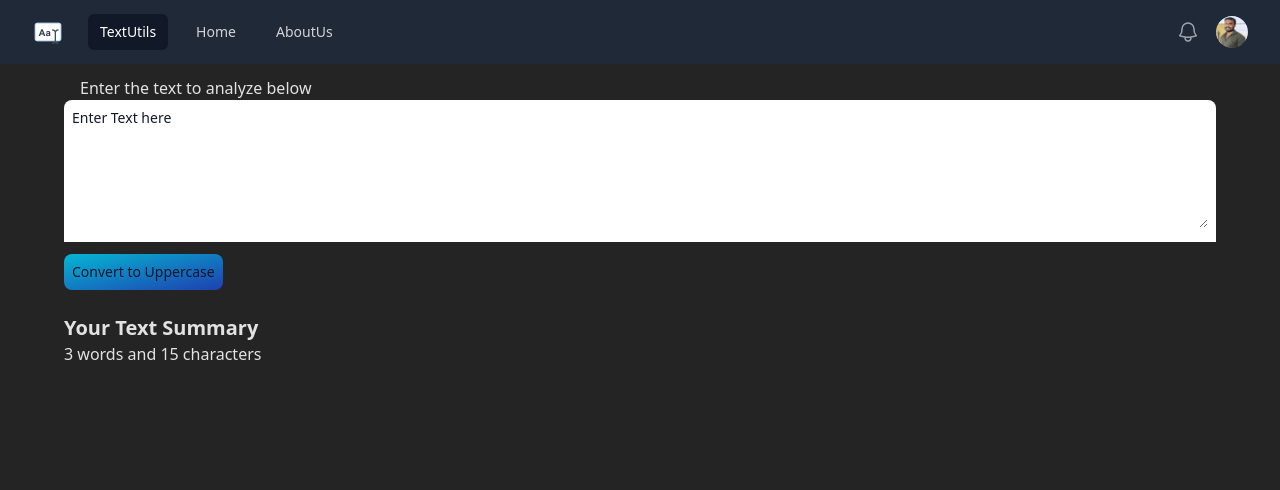
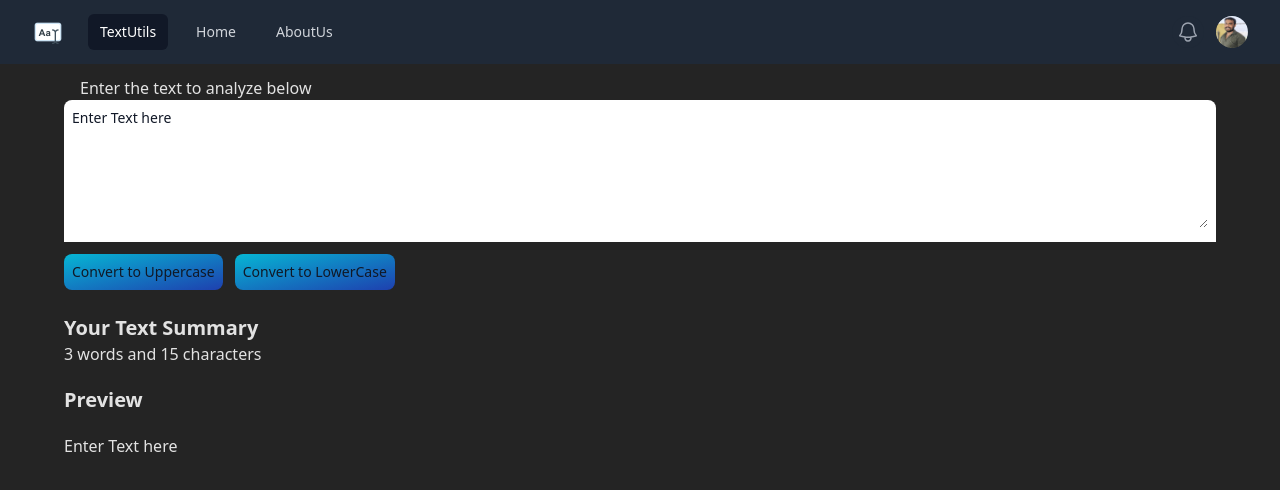
Before and after one commit to shubhamkangune/Text-Utils, a React (Vite) app: page / in a window 1280 px wide. Shown: the top 490 px of the page. Built offline with nearby package versions, Linux system fonts and the light colour scheme.

Commit message:
LowerCase added

```diff
--- a/src/components/TextForm.jsx
+++ b/src/components/TextForm.jsx
@@ -2,11 +2,16 @@ import { useState } from 'react';
 
 
 export default function TextForm(props) {
-
+  // convert to uppercase
   const handleUpClick=()=>{
     // console.log("Uppercase was clicked: " + text);
-    let newText = text.toUpperCase;
+    let newText = text.toUpperCase();
     setText(newText)
+  }
+  // convert to lowercase
+  const handleLoClick=()=>{
+    let newText = text.toLowerCase();
+    setText(newText);
   }
 
   const handleOnChange = (event)=>{
@@ -27,15 +32,25 @@ export default function TextForm(props) {
           <textarea id="comment" rows="6" value={text} onChange={handleOnChange} className="w-full px-0  text-sm text-gray-900  border-0 dark:bg-gray-800 focus:ring-0 dark:text-white dark:placeholder-gray-400" placeholder="" required ></textarea>
         </div>
 
+          {/* UpperCase */}
       <button onClick={handleUpClick} className="relative inline-flex items-center justify-center p-2 my-3 overflow-hidden text-sm font-medium text-gray-900 rounded-lg group bg-gradient-to-br from-cyan-500 to-blue-800 group-hover:from-cyan-500 group-hover:to-blue-500 hover:text-white dark:text-white focus:ring-4 focus:outline-none focus:ring-cyan-200 dark:focus:ring-cyan-800">
         Convert to Uppercase
       </button>
+
+        {/* LowerCase */}
+
+        <button onClick={handleLoClick} className="relative inline-flex items-center justify-center p-2 my-3 mx-3 overflow-hidden text-sm font-medium text-gray-900 rounded-lg group bg-gradient-to-br from-cyan-500 to-blue-800 group-hover:from-cyan-500 group-hover:to-blue-500 hover:text-white dark:text-white focus:ring-4 focus:outline-none focus:ring-cyan-200 dark:focus:ring-cyan-800">
+        Convert to LowerCase
+      </button>
+
       </div>
     </div>
 
     <div className="container w-[90vw] m-auto ">
       <h1 className="font-bold text-xl">Your Text Summary</h1>
       <p>{text.split(" ").length} words and {text.length} characters</p>
+      <h1 className="font-bold text-xl my-5">Preview</h1>
+      <p>{text}</p>
     </div>
 
     </>
```
